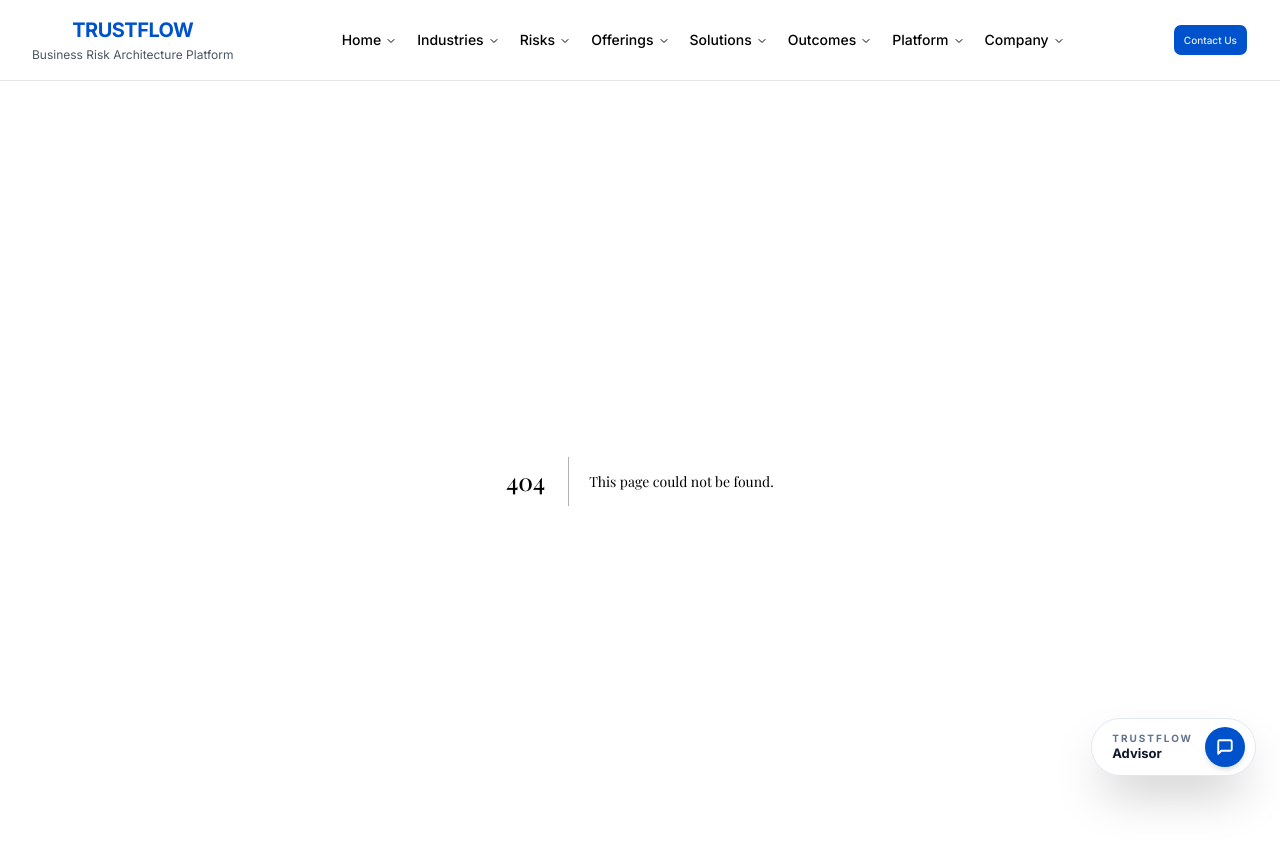
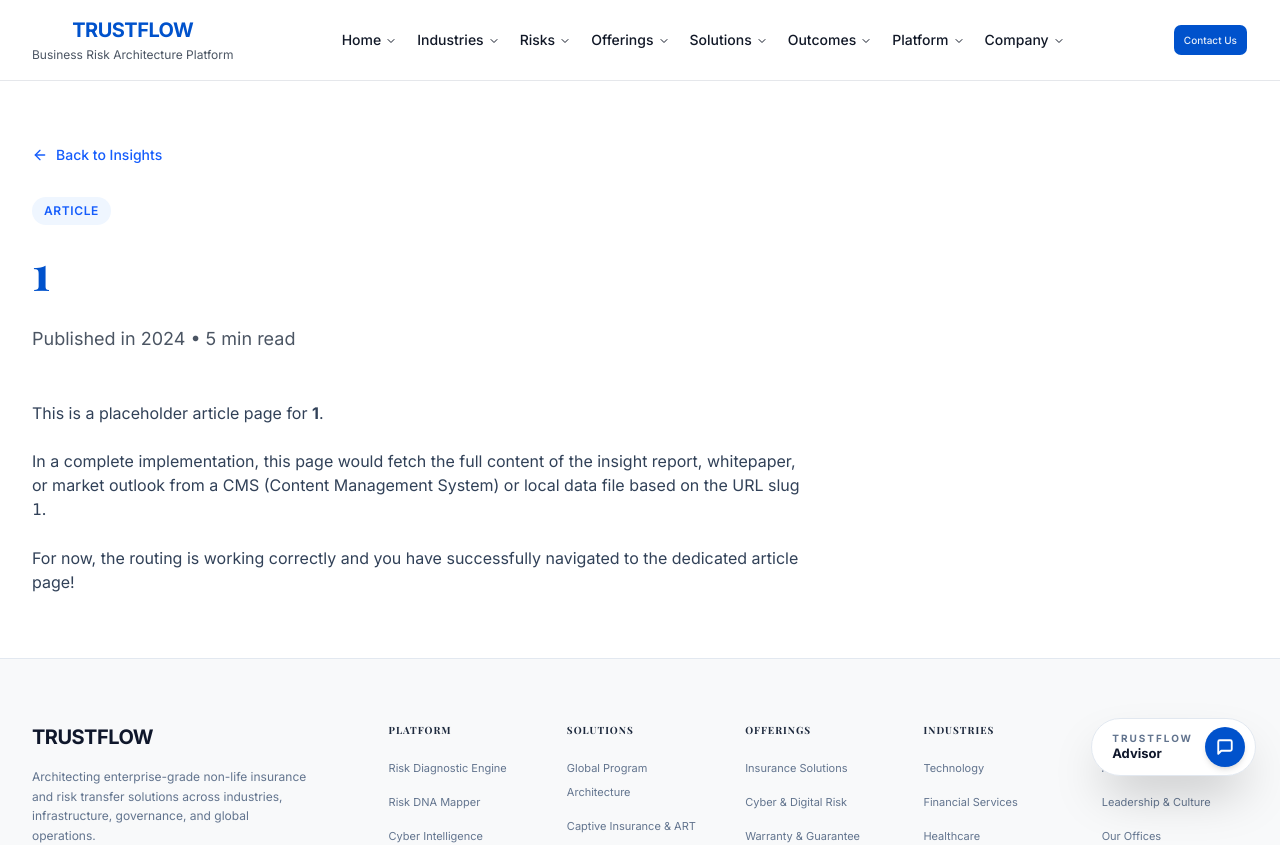
Before and after one commit to sathyadharsan/GLOBAL-BUSINESS-RISK-SOLUTIONS, a Next.js app: page /insights/1 in a window 1280 px wide. Before the commit this address had no page. Shown: the top 845 px of the page. Built offline with nearby package versions, Linux system fonts and the light colour scheme; a web font is replaced by a local one.

Commit message:
fix :contact  button in CTA button

```diff
--- /dev/null
+++ b/src/app/insights/[slug]/page.tsx
@@ -0,0 +1,41 @@
+import { ArrowLeft } from "lucide-react";
+import Link from "next/link";
+
+export default async function InsightArticle({ params }: { params: Promise<{ slug: string }> }) {
+  const { slug } = await params;
+
+  // Convert slug back to title case for display
+  const title = slug.split("-").map((w: string) => w.charAt(0).toUpperCase() + w.slice(1)).join(" ");
+
+  return (
+    <div className="container mx-auto px-4 md:px-8 py-16">
+      <Link href="/insights" className="inline-flex items-center text-sm font-medium text-blue-600 mb-8 hover:text-blue-800 transition-colors">
+        <ArrowLeft className="mr-2 h-4 w-4" /> Back to Insights
+      </Link>
+
+      <div className="max-w-3xl">
+        <span className="text-xs font-semibold text-blue-600 tracking-wider uppercase bg-blue-50 px-3 py-1.5 rounded-full mb-4 inline-block">
+          Article
+        </span>
+        <h1 className="text-4xl md:text-5xl font-bold text-primary mb-6 leading-tight">
+          {title}
+        </h1>
+        <p className="text-lg text-muted-foreground mb-12">
+          Published in 2024 • 5 min read
+        </p>
+
+        <div className="prose prose-lg max-w-none text-slate-700 space-y-6">
+          <p>
+            This is a placeholder article page for <strong>{title}</strong>.
+          </p>
+          <p>
+            In a complete implementation, this page would fetch the full content of the insight report, whitepaper, or market outlook from a CMS (Content Management System) or local data file based on the URL slug <code>{params.slug}</code>.
+          </p>
+          <p>
+            For now, the routing is working correctly and you have successfully navigated to the dedicated article page!
+          </p>
+        </div>
+      </div>
+    </div>
+  );
+}
--- a/src/app/insights/page.tsx
+++ b/src/app/insights/page.tsx
@@ -45,7 +45,7 @@ export default function Insights() {
         <div className="container mx-auto px-4 md:px-8">
           <div className="grid grid-cols-1 md:grid-cols-2 lg:grid-cols-3 gap-8">
             {insights.map((insight, i) => (
-              <div key={i} className="group cursor-pointer border p-6 rounded-lg hover:shadow-md transition-all flex flex-col justify-between">
+              <Link key={i} href={`/insights/${insight.title.toLowerCase().replace(/[^a-z0-9]+/g, '-')}`} className="group cursor-pointer border p-6 rounded-lg hover:shadow-md transition-all flex flex-col justify-between">
                 <div>
                   <div className="flex items-center justify-between mb-4">
                     <span className="text-xs font-semibold text-blue-600 tracking-wider uppercase bg-blue-50 px-2 py-1 rounded">{insight.type}</span>
@@ -59,7 +59,7 @@ export default function Insights() {
                 <div className="text-sm font-medium text-blue-600 inline-flex items-center mt-auto">
                   Read article <ArrowRight className="ml-1 h-3 w-3 transition-transform group-hover:translate-x-1" />
                 </div>
-              </div>
+              </Link>
             ))}
           </div>
         </div>
```
